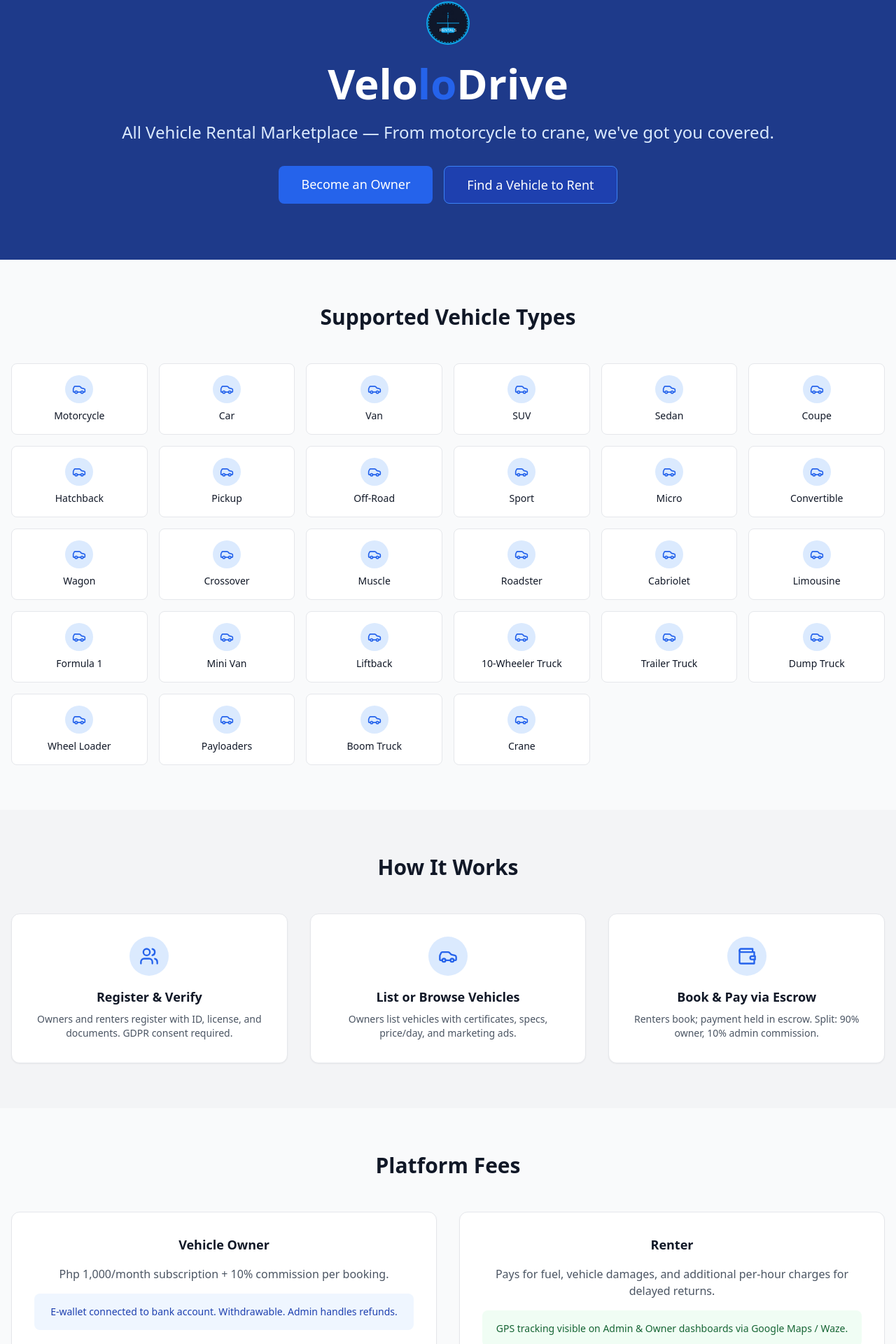
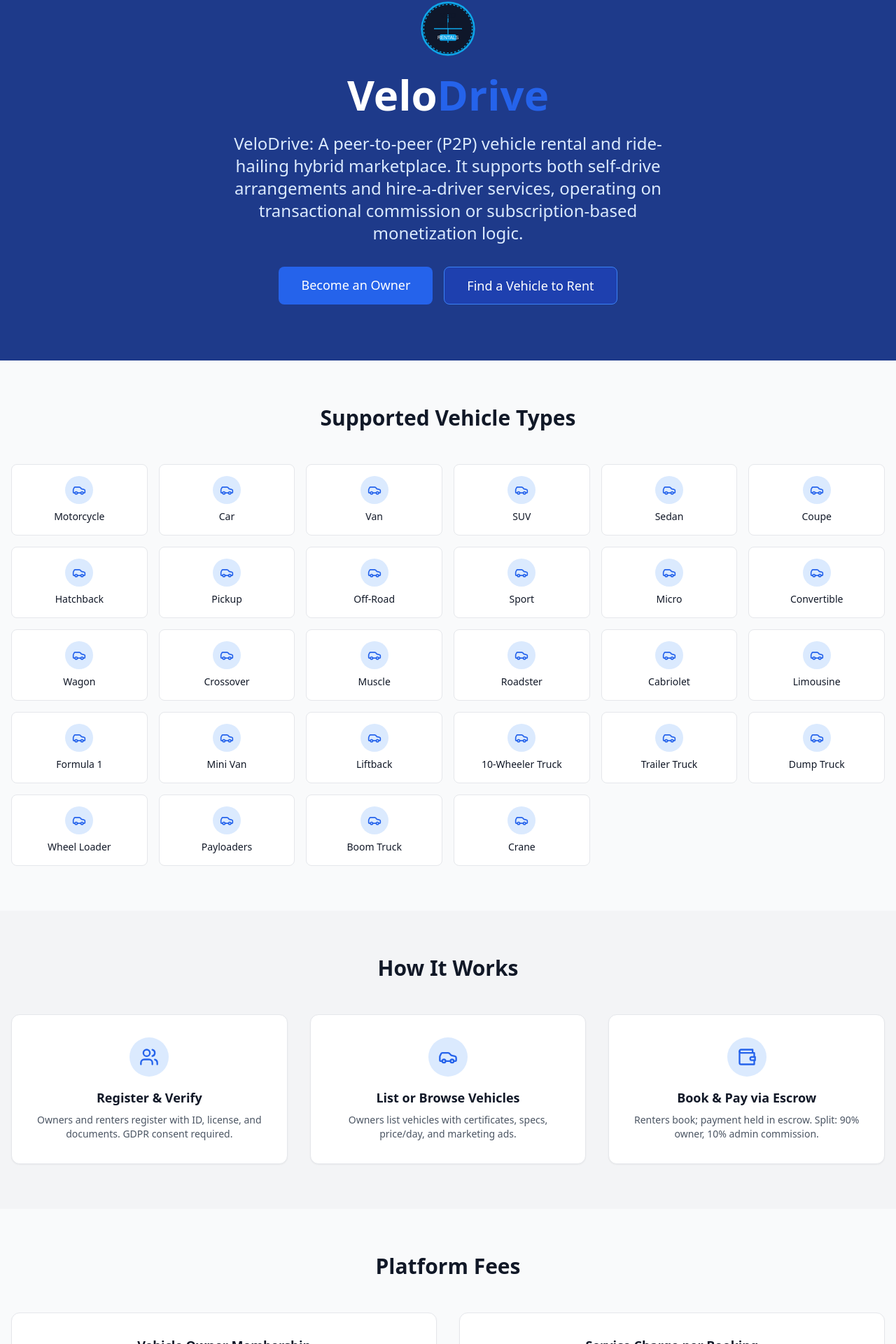
Before and after one commit to GilaKnowles80/VeloDrive, a React (Vite) app in the folder velodrive-app/frontend/: page / in a window 1280 px wide. Shown: the part 144-2064 px from the top of the page at 70% size. Built offline with nearby package versions, Linux system fonts and the light colour scheme.

Commit message:
Fix landing page: correct name, description, and platform fees

```diff
--- a/velodrive-app/frontend/src/pages/Home.jsx
+++ b/velodrive-app/frontend/src/pages/Home.jsx
@@ -7,10 +7,10 @@ const Home = () => (
   <div className="min-h-screen bg-gray-50">
     <section className="bg-blue-900 text-white py-20 px-4">
       <div className="max-w-7xl mx-auto text-center">
-        <img src={logo} alt="VeloDrive Logo" className="w-16 h-16 mx-auto mb-6" />
-        <h1 className="text-4xl md:text-6xl font-bold mb-6">Velo<span className="text-blue-600">lo</span>Drive</h1>
-        <p className="text-xl md:text-2xl text-blue-100 mb-8">
-          All Vehicle Rental Marketplace — From motorcycle to crane, we've got you covered.
+        <img src={logo} alt="VeloDrive Logo" className="w-20 h-20 mx-auto mb-6" />
+        <h1 className="text-4xl md:text-6xl font-bold mb-6">Velo<span className="text-blue-600">Drive</span></h1>
+        <p className="text-xl md:text-2xl text-blue-100 mb-8 max-w-2xl mx-auto leading-relaxed">
+          VeloDrive: A peer-to-peer (P2P) vehicle rental and ride-hailing hybrid marketplace. It supports both self-drive arrangements and hire-a-driver services, operating on transactional commission or subscription-based monetization logic.
         </p>
         <div className="flex flex-col md:flex-row gap-4 justify-center">
           <Link to="/register" className="btn-primary px-8 py-3 text-lg">Become an Owner</Link>
@@ -67,18 +67,10 @@ const Home = () => (
         <h2 className="text-3xl font-bold text-gray-900 text-center mb-12">Platform Fees</h2>
         <div className="grid grid-cols-1 md:grid-cols-2 gap-8 text-center">
           <div className="card p-8">
-            <h3 className="text-lg font-bold text-gray-900 mb-4">Vehicle Owner</h3>
-            <p className="text-gray-600 mb-4">Php 1,000/month subscription + 10% commission per booking.</p>
-            <div className="bg-blue-50 p-4 rounded-lg">
-              <p className="text-sm text-blue-800">E-wallet connected to bank account. Withdrawable. Admin handles refunds.</p>
-            </div>
+            <h3 className="text-lg font-bold text-gray-900 mb-4">Vehicle Owner Membership</h3>\n            <p className="text-gray-600 mb-4">Php 2,500/year one-time subscription fee. Charged once per year when you register as a vehicle owner, regardless of how many vehicles you own.</p>\n            <div className="bg-blue-50 p-4 rounded-lg">\n              <p className="text-sm text-blue-800">Paid via PayPal QR Code, PayPal Payment Link, or PayPal Subscription.</p>\n            </div>
           </div>
           <div className="card p-8">
-            <h3 className="text-lg font-bold text-gray-900 mb-4">Renter</h3>
-            <p className="text-gray-600 mb-4">Pays for fuel, vehicle damages, and additional per-hour charges for delayed returns.</p>
-            <div className="bg-green-50 p-4 rounded-lg">
-              <p className="text-sm text-green-800">GPS tracking visible on Admin & Owner dashboards via Google Maps / Waze.</p>
-            </div>
+            <h3 className="text-lg font-bold text-gray-900 mb-4">Service Charge per Booking</h3>\n            <p className="text-gray-600 mb-4">Php 250 flat service charge deducted from each rental payment. Paid via PayPal wallet, QR code, or payment link.</p>\n            <div className="bg-green-50 p-4 rounded-lg">\n              <p className="text-sm text-green-800">Owner receives: Rental amount − Php 250 service charge. Admin receives: Php 250 service charge.</p>\n            </div>
           </div>
         </div>
       </div>
```
